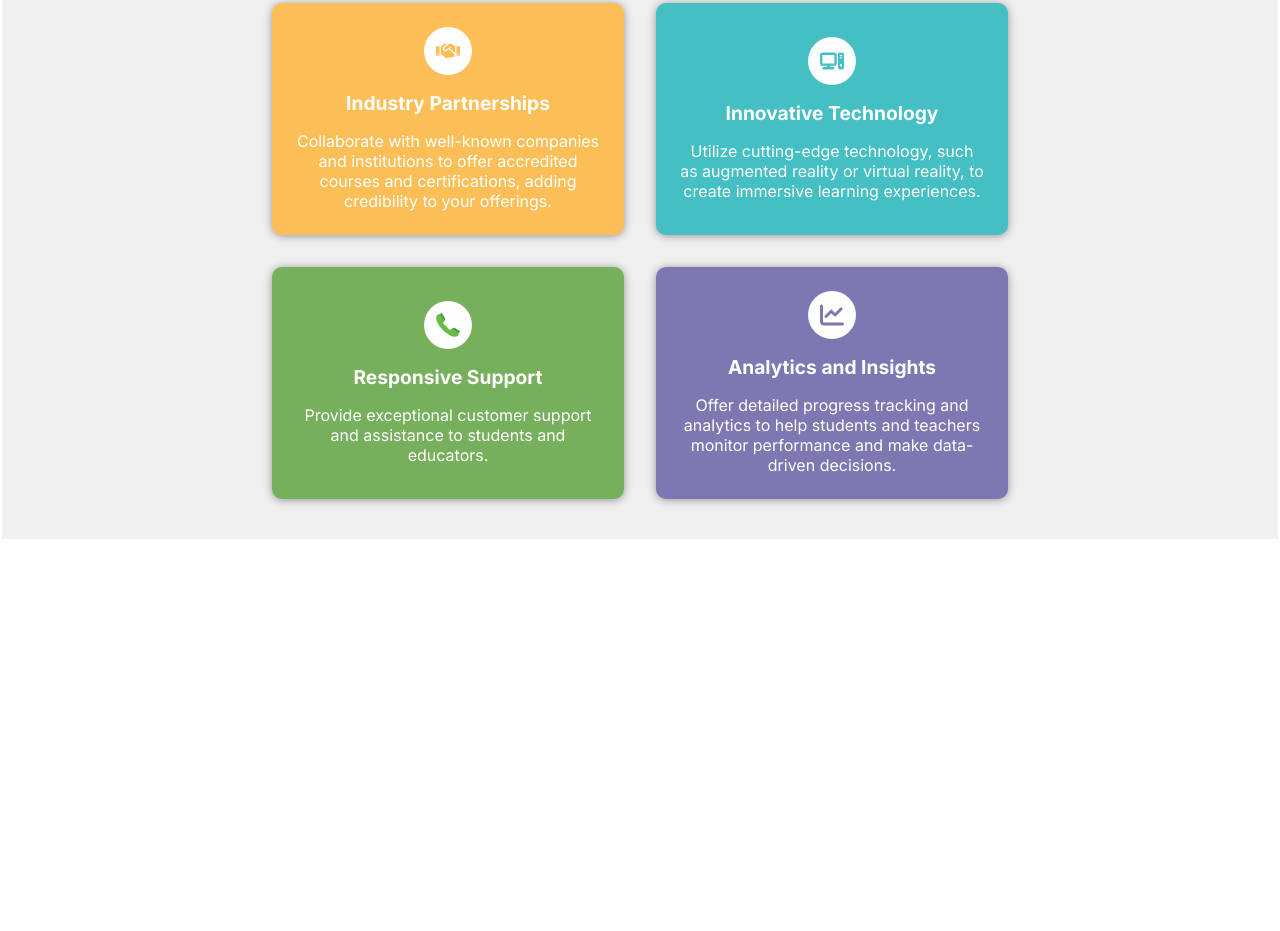
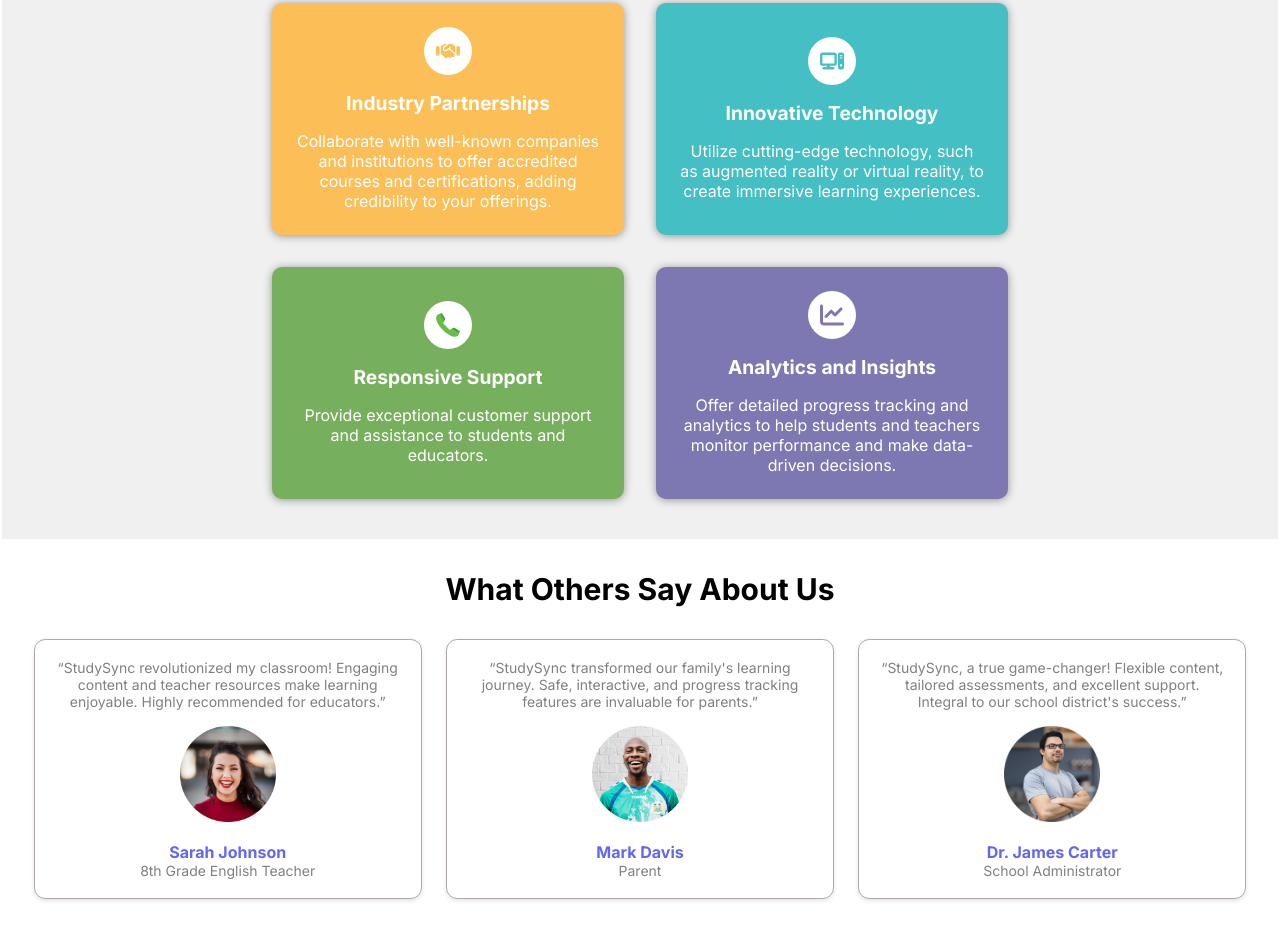
Before and after one commit to SyedAanif/03-Study_Sync_proj, a plain HTML site: page index.html in a window 1280 px wide. Shown: the part 1156-2087 px from the top of the page. Before the commit the page ends 1695 px from the top, so only its background shows below. Drawn offline with Linux system fonts and the light colour scheme; a web font is replaced by a local one.

Commit message:
Testimonial-section

```diff
--- a/index.html
+++ b/index.html
@@ -89,7 +89,8 @@
         <div class="feature-content">
             <div class="main-info">
                 <h2 class="main-title">Our competitive advantage</h2>
-                <p class="main-description">This is a section of some simple filler text, also known as placeholder text. It shares some
+                <p class="main-description">This is a section of some simple filler text, also known as placeholder
+                    text. It shares some
                     characteristics of real written text but is random or otherwise generated.</p>
             </div>
 
@@ -192,6 +193,62 @@
         </div>
 
     </div>
+
+    <div class="testimonial-container">
+        <div class="testimonial-content">
+            <h2 class="testimonial-title">What Others Say About Us</h2>
+
+            <div class="testimonial-grid">
+                <!-- card 1 -->
+                <div class="testimonial-card">
+                    <div class="testimonial-text">
+                        “StudySync revolutionized my classroom! Engaging content and teacher resources make learning
+                        enjoyable. Highly recommended for educators.”
+                    </div>
+                    <div class="testimonial-avatar">
+                        <img src="./images/avatar1.png" alt="av1">
+                    </div>
+
+                    <div class="testimonial-details">
+                        <h3 class="testimonial-name">Sarah Johnson</h3>
+                        <p class="testimonial-desc">8th Grade English Teacher</p>
+                    </div>
+                </div>
+
+                <!-- card 2 -->
+                <div class="testimonial-card">
+                    <div class="testimonial-text">
+                        “StudySync transformed our family's learning journey. Safe, interactive, and progress tracking
+                        features are invaluable for parents.”
+                    </div>
+                    <div class="testimonial-avatar">
+                        <img src="./images/avatar2.png" alt="av2">
+                    </div>
+
+                    <div class="testimonial-details">
+                        <h3 class="testimonial-name">Mark Davis</h3>
+                        <p class="testimonial-desc">Parent</p>
+                    </div>
+                </div>
+
+                <!-- card 3 -->
+                <div class="testimonial-card">
+                    <div class="testimonial-text">
+                        “StudySync, a true game-changer! Flexible content, tailored assessments, and excellent support.
+                        Integral to our school district's success.”
+                    </div>
+                    <div class="testimonial-avatar">
+                        <img src="./images/avatar3.png" alt="av3">
+                    </div>
+
+                    <div class="testimonial-details">
+                        <h3 class="testimonial-name">Dr. James Carter</h3>
+                        <p class="testimonial-desc">School Administrator</p>
+                    </div>
+                </div>
+            </div>
+        </div>
+    </div>
 </body>
 
 </html>
--- a/style.css
+++ b/style.css
@@ -425,3 +425,62 @@
         grid-template-columns: repeat(1, 1fr);
     }
 }
+
+.testimonial-container {
+    background-color: var(--background-color);
+    padding: 2rem;
+    margin: 0 auto;
+    max-width: 1280px;
+}
+
+.testimonial-content{
+    display: flex;
+    flex-direction: column;
+    gap: 2rem;
+}
+.testimonial-title {
+    font-size: 1.875rem;
+    font-weight: bold;
+}
+
+.testimonial-grid {
+    display: grid;
+    grid-template-columns: repeat(auto-fill, minmax(300px, 1fr));
+    gap: 1.5rem;
+}
+
+.testimonial-card {
+    border: 1px solid rgb(175, 166, 166);
+    display: flex;
+    flex-direction: column;
+    border-radius: 0.7rem;
+    box-shadow: 0px 2px 4px rgba(0,0,0,0.1);
+    padding: 1.2rem;
+    gap: 1rem;
+    transition: transform 0.3s ease, box-shadow 0.3s ease;
+}
+
+.testimonial-card:hover{
+    transform: scale(1.05);
+    box-shadow: 0px 4px 8px rgba(0,0,0,0.2);
+    border: 1px solid blue;
+}
+
+.testimonial-text{
+    font-size: 0.875rem;
+    color: var(--gray);
+}
+.testimonial-avatar img{
+    height: 6rem;
+    width: 6rem;
+}
+
+.testimonial-name{
+    font-size: 1rem;
+    color: var(--primary-color);
+}
+
+.testimonial-desc{
+    font-size: 0.875rem;
+    color: var(--gray);
+}
```
